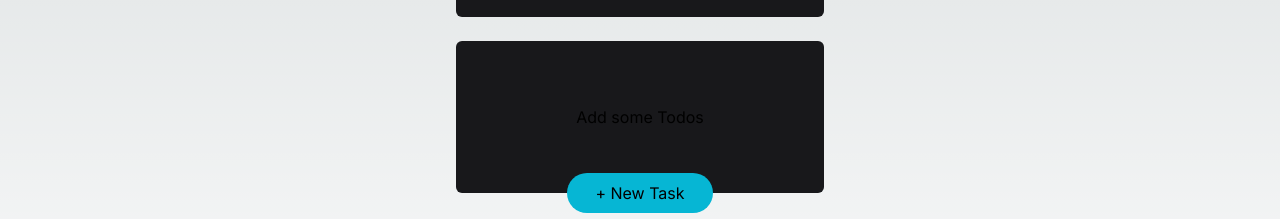
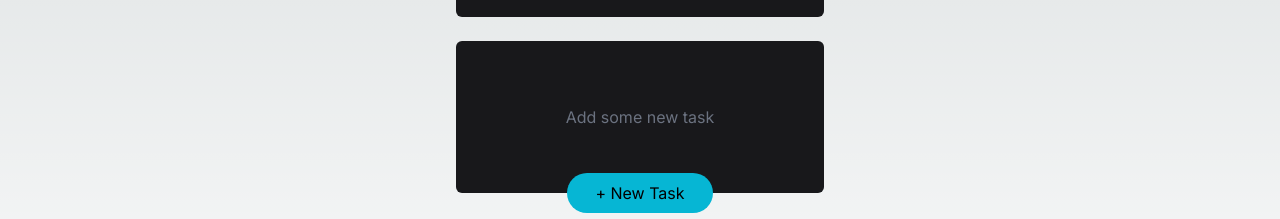
Before and after one commit to RinkeshRana/todo-typescript, a Next.js app: page / in a window 1280 px wide. Shown: the part 325-544 px from the top of the page. Built offline with nearby package versions, Linux system fonts and the light colour scheme.

Commit message:
implemented localstorage

```diff
--- a/app/TodoBody.tsx
+++ b/app/TodoBody.tsx
@@ -1,19 +1,18 @@
 "use client";
-import { useState } from "react";
+import { useEffect, useState } from "react";
 import TodoItem from "./TodoItem";
 import { Todo } from "@/types/types";
 import TodoModal from "./TodoModal";
 import Button from "./Button";
+import useLocalStorage from "@/hooks/useLocalStorage";
 
 function HeaderBody() {
-  const [todoItems, setTodoItems] = useState<Todo[]>([]);
   const [modalOpen, setModalOpen] = useState(false);
 
+  const [todoItems, setTodoItems] = useLocalStorage<Todo[]>("todos", []);
+
   function handleAddTodo(todo: string) {
-    console.log("add todo");
-
     if (!todo) return;
-    console.log(todo);
 
     setTodoItems([
       ...todoItems,
@@ -52,7 +51,7 @@ function HeaderBody() {
       )}
 
       {!modalOpen && todoItems.length === 0 && (
-        <div className="text-center  p-10">Add some Todos</div>
+        <div className="text-center  p-10 text-gray-500">Add some new task</div>
       )}
       {!modalOpen &&
         todoItems.map((item, index) => (
--- /dev/null
+++ b/hooks/useLocalStorage.tsx
@@ -0,0 +1,15 @@
+"use client";
+import { useEffect, useState } from "react";
+
+function useLocalStorage<T>(key: string, initialValue: T) {
+  const [items, setItems] = useState<T>(
+    JSON.parse(localStorage.getItem(key) as string) || initialValue
+  );
+
+  useEffect(() => {
+    localStorage.setItem(key, JSON.stringify(items));
+  }, [items, key]);
+
+  return [items, setItems] as const;
+}
+export default useLocalStorage;
```
